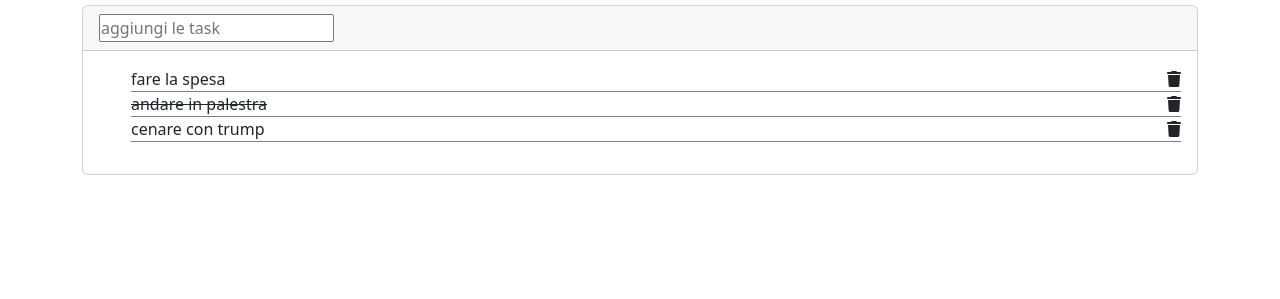
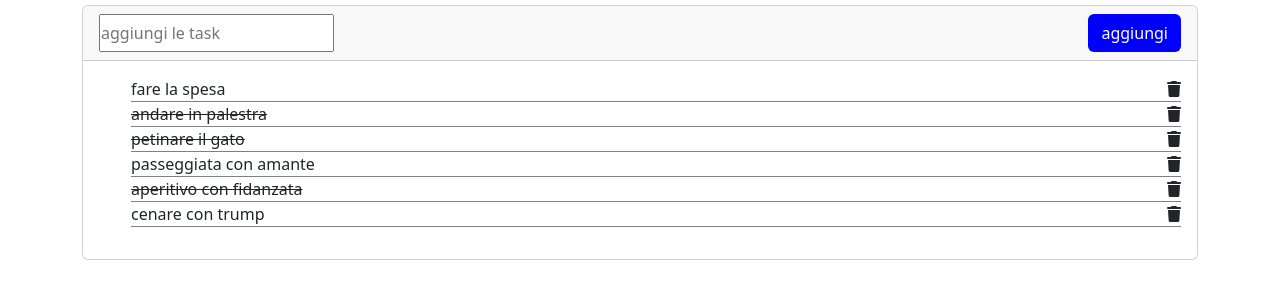
Before and after one commit to ChriCore99/vue-todolist, a plain HTML site: page index.html in a window 1280 px wide. Shown: the part 71-370 px from the top of the page. Drawn offline with nearby package versions, Linux system fonts and the light colour scheme.

Commit message:
ADD: mindstone 3 completata

```diff
--- a/css/style.css
+++ b/css/style.css
@@ -22,7 +22,7 @@ a {
 
 /* STYLE */
 
-h1{
+h1 {
     text-align: center;
     background-color: blue;
     color: white;
@@ -30,17 +30,28 @@ h1{
     padding-bottom: 10px;
 }
 
-.todo-item{
+.todo-item {
     display: flex;
     justify-content: space-between;
     align-items: center;
 }
 
-li{
-    border-bottom: 1px solid grey;
+.card-header {
+    display: flex;
+    justify-content: space-between;
 }
 
-i{
+.btn {
+    background-color: blue;
+    color: white;
+}
+
+li {
+    border-bottom: 1px solid grey;
+    cursor: pointer;
+}
+
+i {
     cursor: pointer;
 }
 
--- a/index.html
+++ b/index.html
@@ -19,11 +19,12 @@
             <div class="container">
                 <div class="card">
                     <div class="card-header">
-                        <input type="text" placeholder="aggiungi le task">
+                        <input v-model.trim="newTodo" type="text" placeholder="aggiungi le task">
+                        <div class="btn" @click="addTodo">aggiungi</div>
                     </div>
                     <div class="card-body">
                         <ul class="todo-list">
-                            <li class="todo-item" :class="todo.done === true ? 'text-decoration-line-through': ''" v-for="(todo, i) in todos">
+                            <li class="todo-item" :class="todo.done === true ? 'text-decoration-line-through': '' " @click="fatto(todo)" v-for="(todo, i) in todos">
                                 {{todo.text}}
                                 <a href="#"><i class="fa-solid fa-trash" @click="removeTodo(todo, i)"></i></a>
                             </li>
--- a/js/app.js
+++ b/js/app.js
@@ -15,17 +15,57 @@ const { createApp } = Vue
             },
 
             {
+                text: 'petinare il gato',
+                done: true,
+            },
+
+            {
+                text: 'passeggiata con amante',
+                done: false,
+            },
+
+            {
+                text: 'aperitivo con fidanzata',
+                done: true,
+            },
+
+            {
                 text: 'cenare con trump',
                 done: false,
             }
-        ]
+        ],
+
+        newTodo: '',
+
       }
     },
 
     methods: {
        removeTodo(todo, i){
         this.todos.splice(i, 1)
+       },
+
+       fatto(todo){
+        if(todo.done === false){
+            todo.done = true
+        } else {
+            todo.done = false
+        }
+       },
+
+       addTodo(){
+        if(this.newTodo !== ''){
+            this.newTodo = {
+                text: this.newTodo,
+                done: false
+            };
+            this.todos.push(this.newTodo);
+            this.newTodo='';
+        } else {
+            alert("scrivi una task")
+        }
        }
+
     }
 
   }).mount('#app')
```
